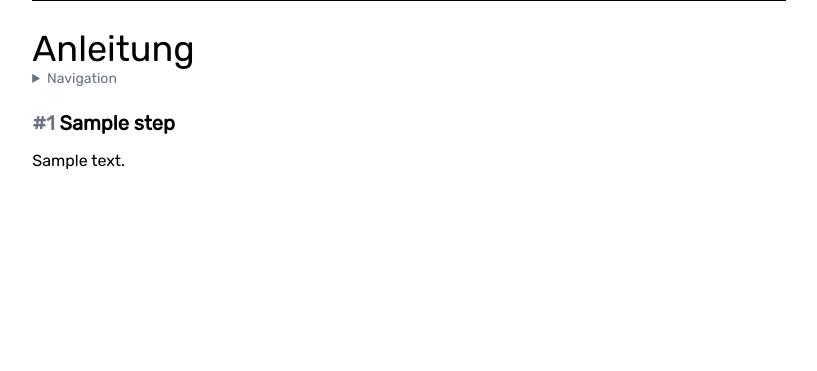
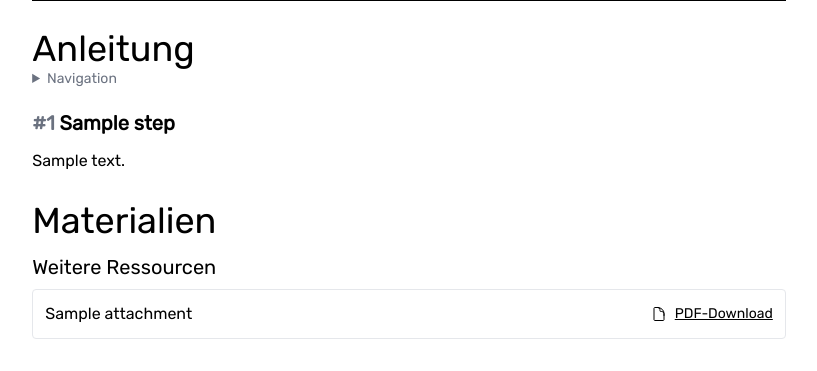
Before and after one commit to drdeee/aktivistisch.de, a Django app: a page that uses catalogue/templates/catalogue/detail.html in a window 1280 px wide. Shown: the part 521-892 px from the top of the page, without its empty margins (231-1048 px from the left). Before the commit the page ends 690 px from the top, so only its background shows below. Run offline with Django 5.2, Linux system fonts and the light colour scheme; tables that the repository leaves empty hold one stand-in row (values such as "Sample post"); grey boxes marked "Sample" are stand-in pictures; some libraries are stand-ins or nearby versions.

Commit message:
add ressources (TODO: download links)

```diff
--- a/catalogue/models.py
+++ b/catalogue/models.py
@@ -1,6 +1,7 @@
 from django.db import models
 from django.core.validators import MaxValueValidator, MinValueValidator
 from ckeditor.fields import RichTextField
+from django.utils.translation import gettext_lazy as _
 
 
 class ProjectIdea(models.Model):
@@ -35,7 +36,7 @@ class ProjectIdea(models.Model):
     description = RichTextField()
     example = RichTextField(null=True, blank=True)
 
-    image = models.ImageField(null=True, blank=True)
+    image = models.ImageField(upload_to="images", null=True, blank=True)
 
     def __str__(self):
         return self.name
@@ -46,8 +47,35 @@ class ProjectIdea(models.Model):
             return f"background-image: linear-gradient(0deg, rgba(0,0,0,0.7) 0%, rgba(0,0,0,0.4) 40%, rgba(0,0,0,0) 66%),url({self.image.url});"
         return ""
 
+    @property
+    def downloads(self):
+        return Attachment.objects.filter(project_idea=self, attachment_type="DOWNLOAD")
+
+    def resources(self):
+        return Attachment.objects.filter(project_idea=self, attachment_type="RESOURCE")
+
 class Step(models.Model):
     project_idea = models.ForeignKey(ProjectIdea, related_name='steps', on_delete=models.CASCADE)
 
     name = models.CharField(max_length=300)
     content = RichTextField()
+
+class Attachment(models.Model):
+    project_idea = models.ForeignKey(ProjectIdea, related_name='attachments', on_delete=models.CASCADE)
+
+    name = models.CharField(max_length=30)
+
+
+    class AttachmentType(models.TextChoices):
+        RESSOURCE = "RESOURCE", _("Resource")
+        DOWNLOAD  = "DOWNLOAD", _("Download")
+    attachment_type = models.CharField(max_length=9, choices=AttachmentType.choices, default=AttachmentType.RESSOURCE)
+
+    content = RichTextField(null=True, blank=True)
+    file = models.FileField(upload_to='attachments', null=True, blank=True)
+
+    @property
+    def file_type(self):
+        if self.file:
+            return self.file.name.lower().split(".")[-1]
+        return ""
--- a/catalogue/templates/catalogue/detail.html
+++ b/catalogue/templates/catalogue/detail.html
@@ -131,7 +131,88 @@
   </div>
   {% endfor %}
 </div>
-{% endblock %} {% block javascript %}
+{% if idea.attachments.count > 0 %}
+<div class="mt-7 mb-5">
+  <div class="lg:text-4xl md:text-3xl text-2xl font bold mb-3">Materialien</div>
+  {% if idea.downloads.count > 0 %}
+  <div class="text-xl mb-2">Downloads</div>
+  <div class="flex mb-3 flex-col md:flex-row space-x-1">
+    {% for download in idea.downloads %}
+    <a
+      href="{{ download.file.url }}"
+      class="flex flex-row items-center border rounded p-3 hover:bg-gray-100 duration-75 cursor-pointer space-x-2"
+    >
+      {% if download.file_type == 'pdf' %}
+      <svg
+        xmlns="http://www.w3.org/2000/svg"
+        fill="none"
+        viewBox="0 0 24 24"
+        stroke-width="1.5"
+        stroke="currentColor"
+        class="w-8 h-8"
+      >
+        <path
+          stroke-linecap="round"
+          stroke-linejoin="round"
+          d="M19.5 14.25v-2.625a3.375 3.375 0 0 0-3.375-3.375h-1.5A1.125 1.125 0 0 1 13.5 7.125v-1.5a3.375 3.375 0 0 0-3.375-3.375H8.25m2.25 0H5.625c-.621 0-1.125.504-1.125 1.125v17.25c0 .621.504 1.125 1.125 1.125h12.75c.621 0 1.125-.504 1.125-1.125V11.25a9 9 0 0 0-9-9Z"
+        />
+      </svg>
+      {% else %}
+      <svg
+        xmlns="http://www.w3.org/2000/svg"
+        fill="none"
+        viewBox="0 0 24 24"
+        stroke-width="1.5"
+        stroke="currentColor"
+        class="w-8 h-8"
+      >
+        <path
+          stroke-linecap="round"
+          stroke-linejoin="round"
+          d="M3 16.5v2.25A2.25 2.25 0 0 0 5.25 21h13.5A2.25 2.25 0 0 0 21 18.75V16.5M16.5 12 12 16.5m0 0L7.5 12m4.5 4.5V3"
+        />
+      </svg>
+      {% endif %}
+      <div>{{download.name}}</div>
+    </a>
+
+    {% endfor %}
+  </div>
+  {% endif %}{% if idea.resources.count > 0 %}
+  <div class="text-xl mb-2">Weitere Ressourcen</div>
+  <div class="flex flex-col mb-3 space-y-2">
+    {% for resource in idea.resources %}
+    <details class="flex-grow border rounded">
+      <summary
+        class="flex flex-row justify-between items-center hover:bg-gray-100 duration-75 cursor-pointer p-3"
+      >
+        <div>{{ resource.name }}</div>
+        <a href="#" class="flex items-center">
+          <svg
+            xmlns="http://www.w3.org/2000/svg"
+            fill="none"
+            viewBox="0 0 24 24"
+            stroke-width="1.5"
+            stroke="currentColor"
+            class="w-4 h-4"
+          >
+            <path
+              stroke-linecap="round"
+              stroke-linejoin="round"
+              d="M19.5 14.25v-2.625a3.375 3.375 0 0 0-3.375-3.375h-1.5A1.125 1.125 0 0 1 13.5 7.125v-1.5a3.375 3.375 0 0 0-3.375-3.375H8.25m2.25 0H5.625c-.621 0-1.125.504-1.125 1.125v17.25c0 .621.504 1.125 1.125 1.125h12.75c.621 0 1.125-.504 1.125-1.125V11.25a9 9 0 0 0-9-9Z"
+            />
+          </svg>
+          <div class="text-sm ml-2 underline">PDF-Download</div>
+        </a>
+      </summary>
+      <div class="p-3 border-t">{{resource.content|safe}}</div>
+    </details>
+
+    {% endfor %}
+  </div>
+  {% endif %}
+</div>
+{% endif %} {% endblock %} {% block javascript %}
 <script src="https://unpkg.com/@popperjs/core@2"></script>
 <script src="https://unpkg.com/tippy.js@6"></script>
 <script lang="javascript">
--- a/theme/static/css/dist/styles.css
+++ b/theme/static/css/dist/styles.css
@@ -831,12 +831,36 @@ select {
   height: 100%;
 }
 
+.h-6 {
+  height: 1.5rem;
+}
+
+.h-8 {
+  height: 2rem;
+}
+
+.h-4 {
+  height: 1rem;
+}
+
 .w-5 {
   width: 1.25rem;
 }
 
 .w-full {
   width: 100%;
+}
+
+.w-6 {
+  width: 1.5rem;
+}
+
+.w-8 {
+  width: 2rem;
+}
+
+.w-4 {
+  width: 1rem;
 }
 
 .flex-shrink {
@@ -909,8 +951,16 @@ select {
   word-break: break-all;
 }
 
+.rounded {
+  border-radius: 0.25rem;
+}
+
 .border-2 {
   border-width: 2px;
+}
+
+.border {
+  border-width: 1px;
 }
 
 .border-b-0 {
@@ -1039,6 +1098,10 @@ select {
   color: rgb(255 255 255 / var(--tw-text-opacity));
 }
 
+.underline {
+  text-decoration-line: underline;
+}
+
 .shadow {
   --tw-shadow: 0 1px 3px 0 rgb(0 0 0 / 0.1), 0 1px 2px -1px rgb(0 0 0 / 0.1);
   --tw-shadow-colored: 0 1px 3px 0 var(--tw-shadow-color), 0 1px 2px -1px var(--tw-shadow-color);
@@ -1047,6 +1110,10 @@ select {
 
 .duration-100 {
   transition-duration: 100ms;
+}
+
+.duration-75 {
+  transition-duration: 75ms;
 }
 
 body {
```
Also changed, not shown: other parts of theme/static/css/dist/styles.css (+37 -0 lines), catalogue/admin.py (+7 -2 lines), catalogue/migrations/0011_attachment.py (added), catalogue/migrations/0012_alter_attachment_attachment_type.py (added), catalogue/migrations/0013_alter_projectidea_image.py (added), catalogue/migrations/0014_alter_attachment_name.py (added), catalogue/migrations/0015_alter_attachment_attachment_type.py (added).
